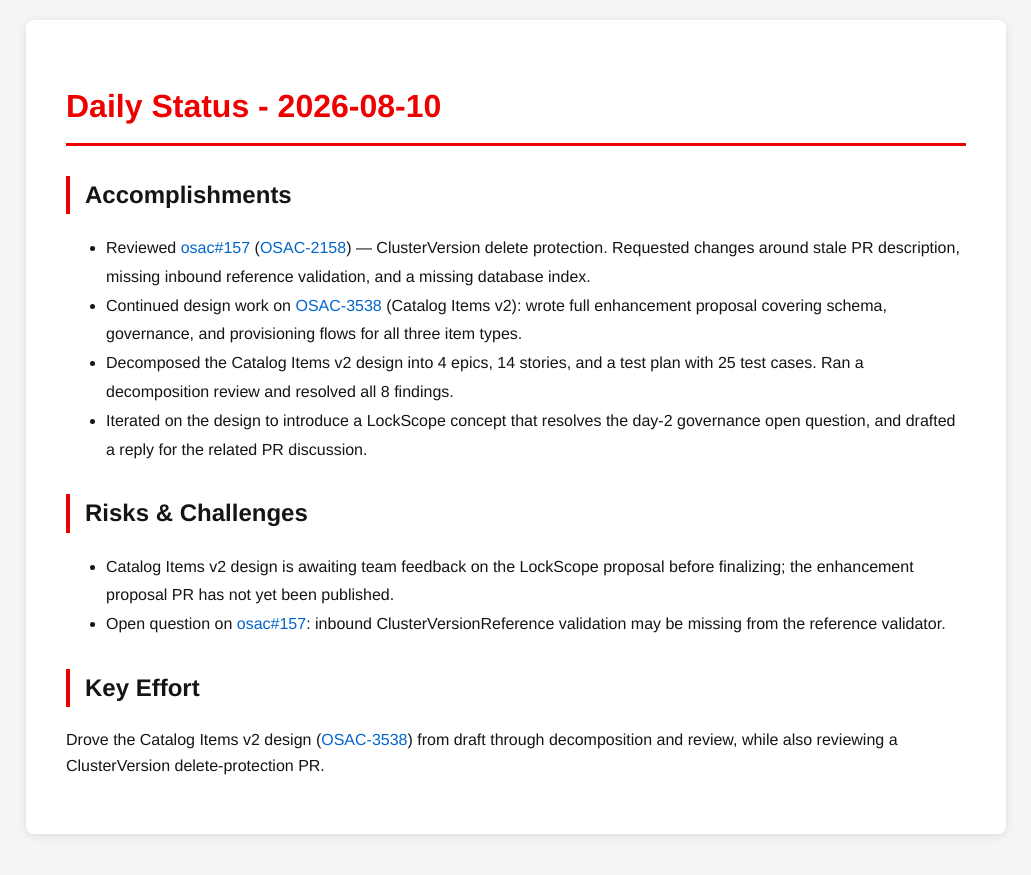
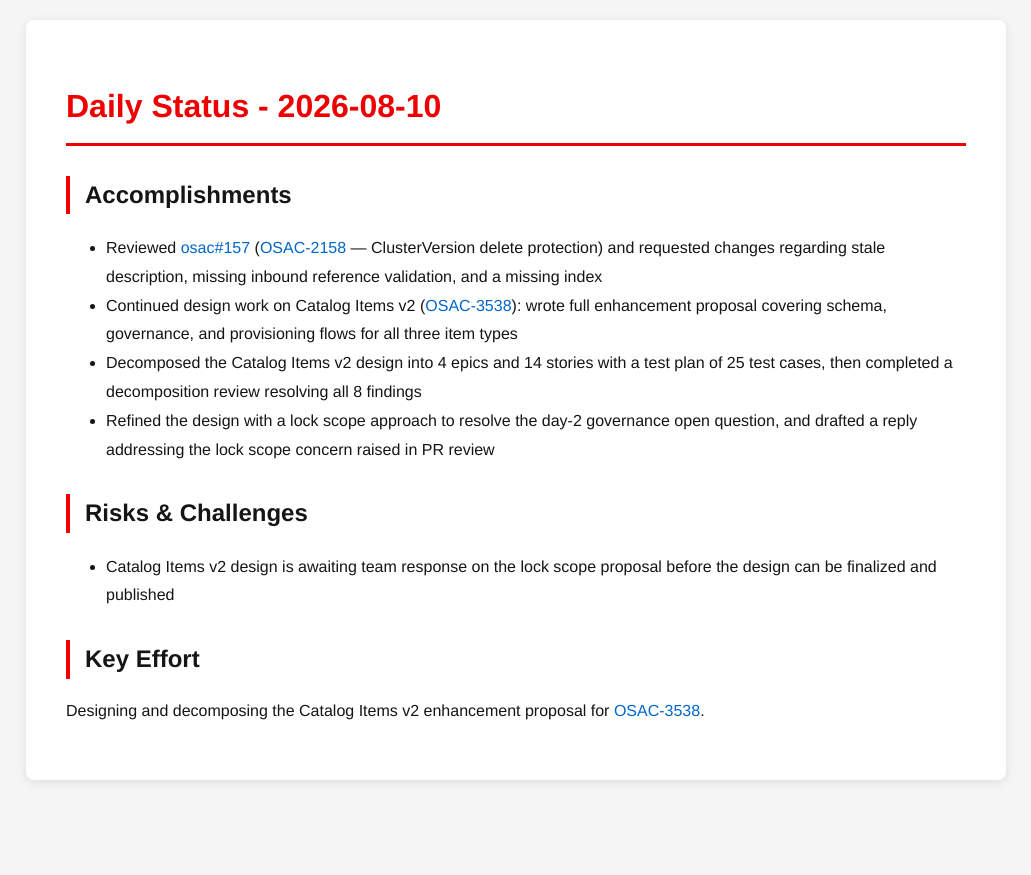
Before and after one commit to tzvatot/daily-status, a Jekyll site: the page built from 2026-08-10.md, in a window 1280 px wide. Shown: the top 875 px of the page, without its empty margins (124-1155 px from the left). Built offline with Jekyll 4.4.1, drawn with Linux system fonts in a browser that asks for light colours.

Commit message:
Daily status update - 2026-08-10

```diff
--- a/2026-08-10.md
+++ b/2026-08-10.md
@@ -7,14 +7,13 @@ date: 2026-08-10
 # Daily Status - 2026-08-10
 
 ## Accomplishments
-- Reviewed [osac#157](https://github.com/osac-project/osac/pull/157) ([OSAC-2158](https://redhat.atlassian.net/browse/OSAC-2158)) — ClusterVersion delete protection. Requested changes around stale PR description, missing inbound reference validation, and a missing database index.
-- Continued design work on [OSAC-3538](https://redhat.atlassian.net/browse/OSAC-3538) (Catalog Items v2): wrote full enhancement proposal covering schema, governance, and provisioning flows for all three item types.
-- Decomposed the Catalog Items v2 design into 4 epics, 14 stories, and a test plan with 25 test cases. Ran a decomposition review and resolved all 8 findings.
-- Iterated on the design to introduce a LockScope concept that resolves the day-2 governance open question, and drafted a reply for the related PR discussion.
+- Reviewed [osac#157](https://github.com/osac-project/osac/pull/157) ([OSAC-2158](https://redhat.atlassian.net/browse/OSAC-2158) — ClusterVersion delete protection) and requested changes regarding stale description, missing inbound reference validation, and a missing index
+- Continued design work on Catalog Items v2 ([OSAC-3538](https://redhat.atlassian.net/browse/OSAC-3538)): wrote full enhancement proposal covering schema, governance, and provisioning flows for all three item types
+- Decomposed the Catalog Items v2 design into 4 epics and 14 stories with a test plan of 25 test cases, then completed a decomposition review resolving all 8 findings
+- Refined the design with a lock scope approach to resolve the day-2 governance open question, and drafted a reply addressing the lock scope concern raised in PR review
 
 ## Risks & Challenges
-- Catalog Items v2 design is awaiting team feedback on the LockScope proposal before finalizing; the enhancement proposal PR has not yet been published.
-- Open question on [osac#157](https://github.com/osac-project/osac/pull/157): inbound ClusterVersionReference validation may be missing from the reference validator.
+- Catalog Items v2 design is awaiting team response on the lock scope proposal before the design can be finalized and published
 
 ## Key Effort
-Drove the Catalog Items v2 design ([OSAC-3538](https://redhat.atlassian.net/browse/OSAC-3538)) from draft through decomposition and review, while also reviewing a ClusterVersion delete-protection PR.
+Designing and decomposing the Catalog Items v2 enhancement proposal for [OSAC-3538](https://redhat.atlassian.net/browse/OSAC-3538).
```
